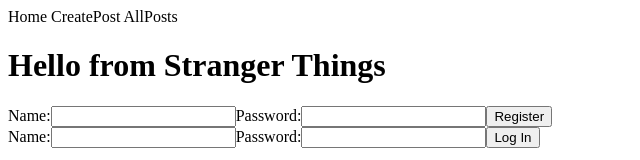
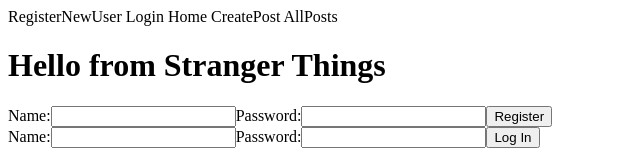
Before and after one commit to aldwinverzosa/StrangerThings, a React app: page / in a window 1280 px wide. Shown: the top 160 px of the page, without its empty margins (0-640 px from the left). Built offline with nearby package versions, Linux system fonts and the light colour scheme; no server answers.

Commit message:
checkpoint

```diff
--- a/package.json
+++ b/package.json
@@ -14,6 +14,7 @@
   "dependencies": {
     "react": "^18.2.0",
     "react-dom": "^18.2.0",
+    "react-router-dom": "^6.3.0",
     "react-scripts": "^5.0.1"
   },
   "browserslist": {
--- a/src/index.js
+++ b/src/index.js
@@ -1,3 +1,4 @@
+import {BrowserRouter as Router, Routes} from 'react-router-dom'
 import { useEffect, useState } from "react";
 import { createRoot } from "react-dom/client";
 import LoginUserSubmit from "./LogInUser";
@@ -29,7 +30,9 @@
     <div>
       <div>
         <nav>
-          <span>Home </span>
+        <span>RegisterNewUser </span>
+        <span>  Login</span>
+          <span>  Home </span>
           <span> CreatePost </span>
           <span> AllPosts</span>
         </nav>
@@ -50,4 +53,4 @@
 
 const container = document.getElementById("app");
 const root = createRoot(container);
-root.render(<App />);
+root.render(<Router><App/></Router>);
```
Also changed, not shown: build/asset-manifest.json, build/index.html, build/static/js/main.fd3d1b16.js.LICENSE.txt (renamed from build/static/js/main.9e41d542.js.LICENSE.txt), 5 other files.
